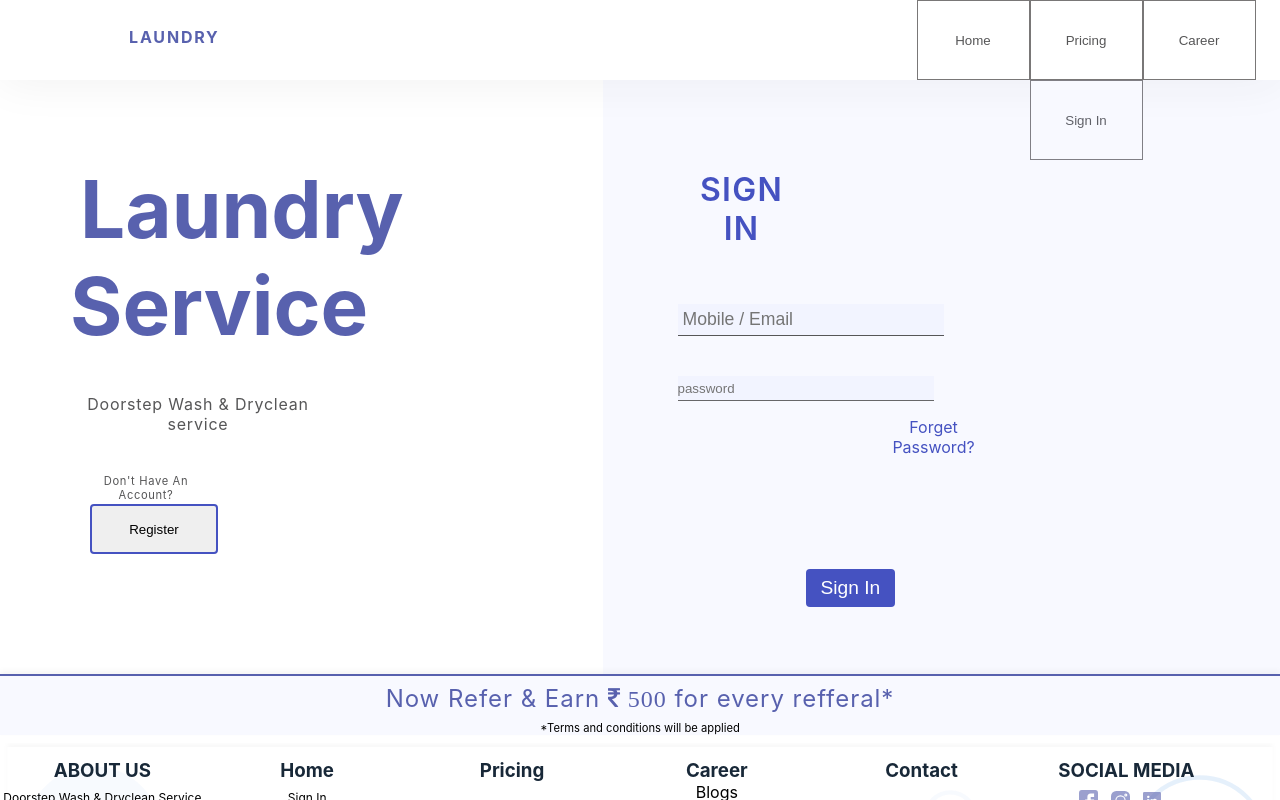
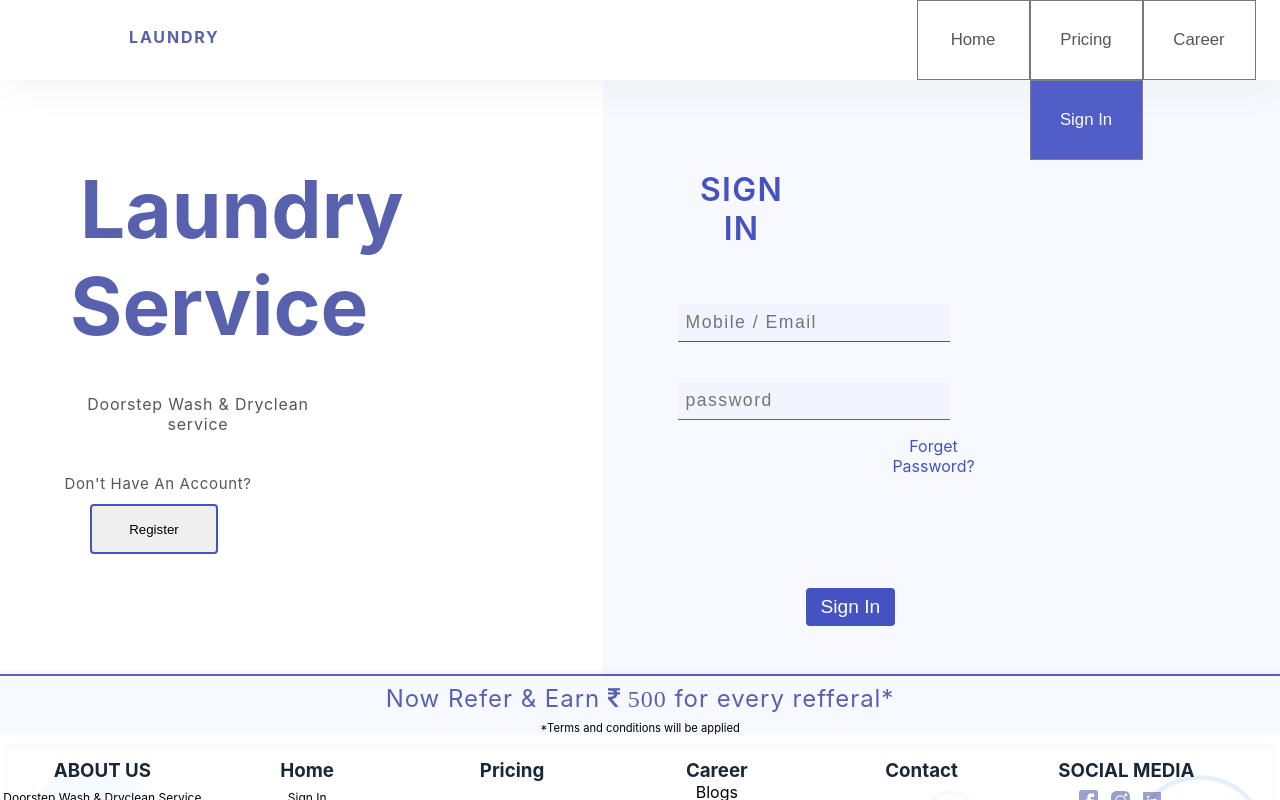
Before and after one commit to PushparajGabhane/Laundry_Cart, a React (Create React App) app in the folder frontend/: page / in a window 1280 px wide. Built offline with nearby package versions, Linux system fonts and the light colour scheme.

Commit message:
SignIn UI completed

```diff
--- a/frontend/src/components/SignIn.jsx
+++ b/frontend/src/components/SignIn.jsx
@@ -3,15 +3,15 @@ import facebook from "../asset/facebook.svg";
 import instagram from "../asset/instagram.svg";
 import linkedin from "../asset/linkedin.svg";
 
-export default function SignIn(){
+export default function SignIn() {
     return (
         <div className="signIn">
             <section className="headerSection">
                 <p className="header">LAUNDRY</p>
                 <div className="buttons">
-                    <button>Home</button>
-                    <button>Pricing</button>
-                    <button>Career</button>
+                    <button className='same'>Home</button>
+                    <button className='same'>Pricing</button>
+                    <button className='same'>Career</button>
                     <button className='headerSection_signIn'>Sign In</button>
                 </div>
             </section>
@@ -25,8 +25,8 @@ export default function SignIn(){
                 </div>
                 <div className="rightBodySection">
                     <p className='rightBodySection_signIn'>SIGN IN</p>
-                    <input type="text" placeholder='Mobile / Email' className='mobile_email'/>
-                    <input type="password" placeholder='password' className='password'/>
+                    <input type="text" placeholder='Mobile / Email' className='mobile_email' />
+                    <input type="password" placeholder='password' className='password' />
                     <p className='forgetPassword'>Forget Password?</p>
                     <button>Sign In</button>
                 </div>
@@ -60,11 +60,14 @@ export default function SignIn(){
                     <div className="social_media">
                         <h3>SOCIAL MEDIA</h3>
                         <div className="socialMediaIcons">
-                                <img src={facebook} alt="facebook"/>
-                                <img src={instagram} alt="instagram"/>
-                                <img src={linkedin} alt="linkedin"/>
+                            <img src={facebook} alt="facebook" />
+                            <img src={instagram} alt="instagram" />
+                            <img src={linkedin} alt="linkedin" />
                         </div>
                     </div>
+                </div>
+                <div className='footerDate'>
+                    <h3>2022 @ Laundry</h3>
                 </div>
             </section>
         </div>
--- a/frontend/src/styles/SignIn.css
+++ b/frontend/src/styles/SignIn.css
@@ -35,12 +35,22 @@
     margin-left: 52.45vw;
 }
 
-.buttons button {
+.buttons .same {
     background-color: #FFFFFF;
     width: 113px;
     height: 80px;
     border: 0.5px solid rgb(121, 119, 119);
     color: #565657;
+    font-size: 1.05rem;
+}
+
+.headerSection_signIn {
+    background-color: #4552C1;
+    width: 113px;
+    height: 80px;
+    border: 0.5px solid rgb(121, 119, 119);
+    color: #FFFFFF;
+    font-size: 1.05rem;
 }
 
 /* Body section starts here */
@@ -84,12 +94,12 @@
 }
 
 .leftBodySection .noAccount {
-    width: 10vw;
+    width: 15vw;
     letter-spacing: 0.64px;
     color: #565657;
     height: 22px;
-    font-size: 0.7rem;
-    margin: 5vh 0 0 82px;
+    font-size: 15px;
+    margin: 5vh 0 0 62px;
     /* border: 2px solid black; */
 }
 
@@ -122,26 +132,31 @@
 
 input[type=text] {
     font-size: 1.1rem;
-    padding: 5px;
+    padding: 8px;
     width: 20vw;
     border: 0;
     border-bottom: 1px solid #565657;
     background-color: #B9C0FD1A;
     margin-bottom: 5vh;
+    letter-spacing: 1.5px;
 }
 
 input[type=password] {
-    height: 3vh;
+    font-size: 1.1rem;
+    padding: 8px;
     width: 20vw;
     border: 0;
     border-bottom: 1px solid #676769;
     background-color: #B9C0FD1A;
+    letter-spacing: 1.5px;
 }
-.forgetPassword{
+
+.forgetPassword {
     color: #4552C1;
     width: 10vw;
     margin: 2vh 0 0 15vw;
 }
+
 .rightBodySection button {
     width: 7vw;
     height: auto;
@@ -234,3 +249,15 @@ h3 {
 .socialMediaIcons img {
     margin: 1vh 1vw 1vh 0;
 }
+
+.footerDate {
+    width: 100vw;
+    height: 5vh;
+    background-color: #182838;
+}
+.footerDate h3{
+    display: flex;
+    flex-direction: row;
+    color: #707070;
+    margin: 0.5vh 0 0 40vw;
+}
```
Lines whose indentation alone changed are shown as unchanged.
